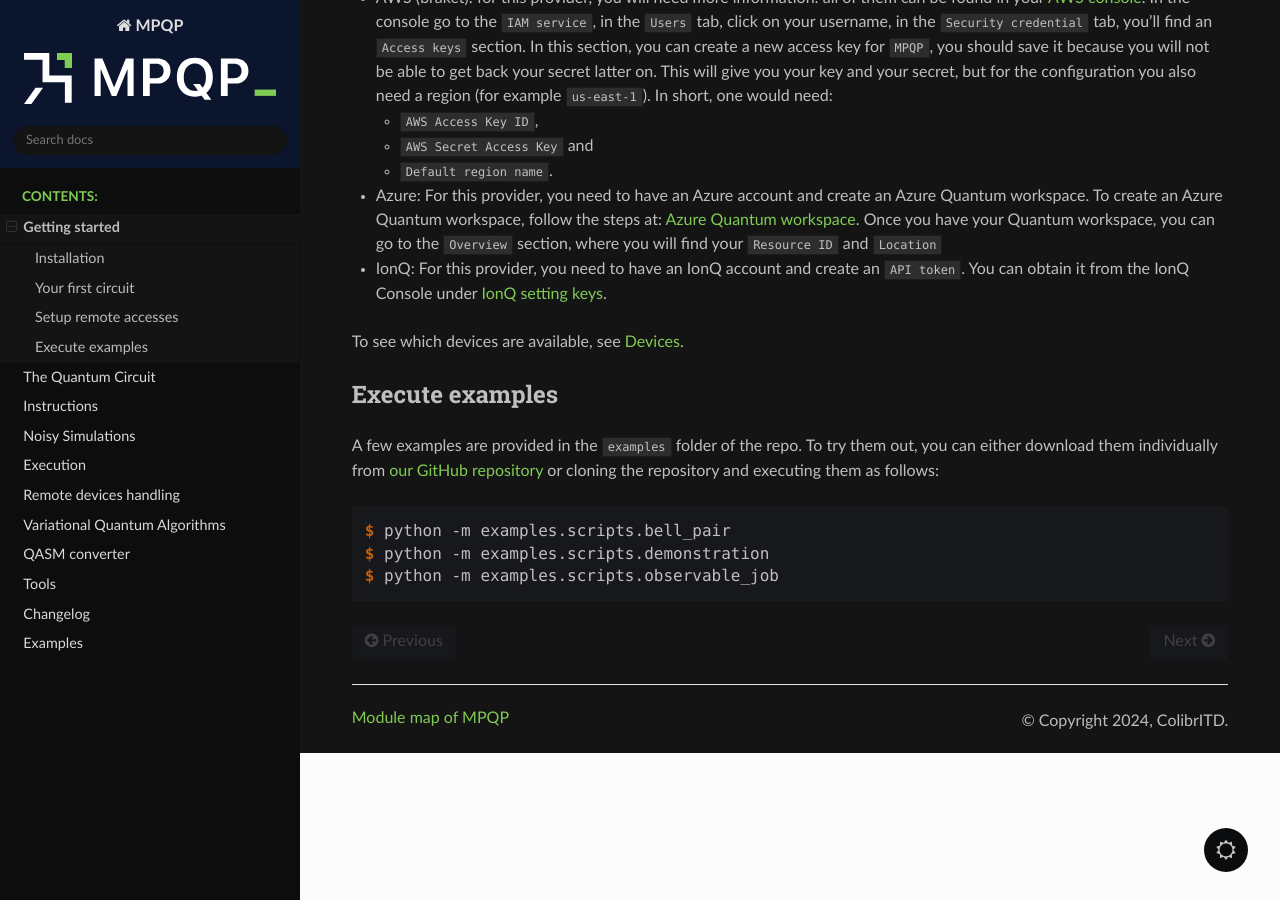
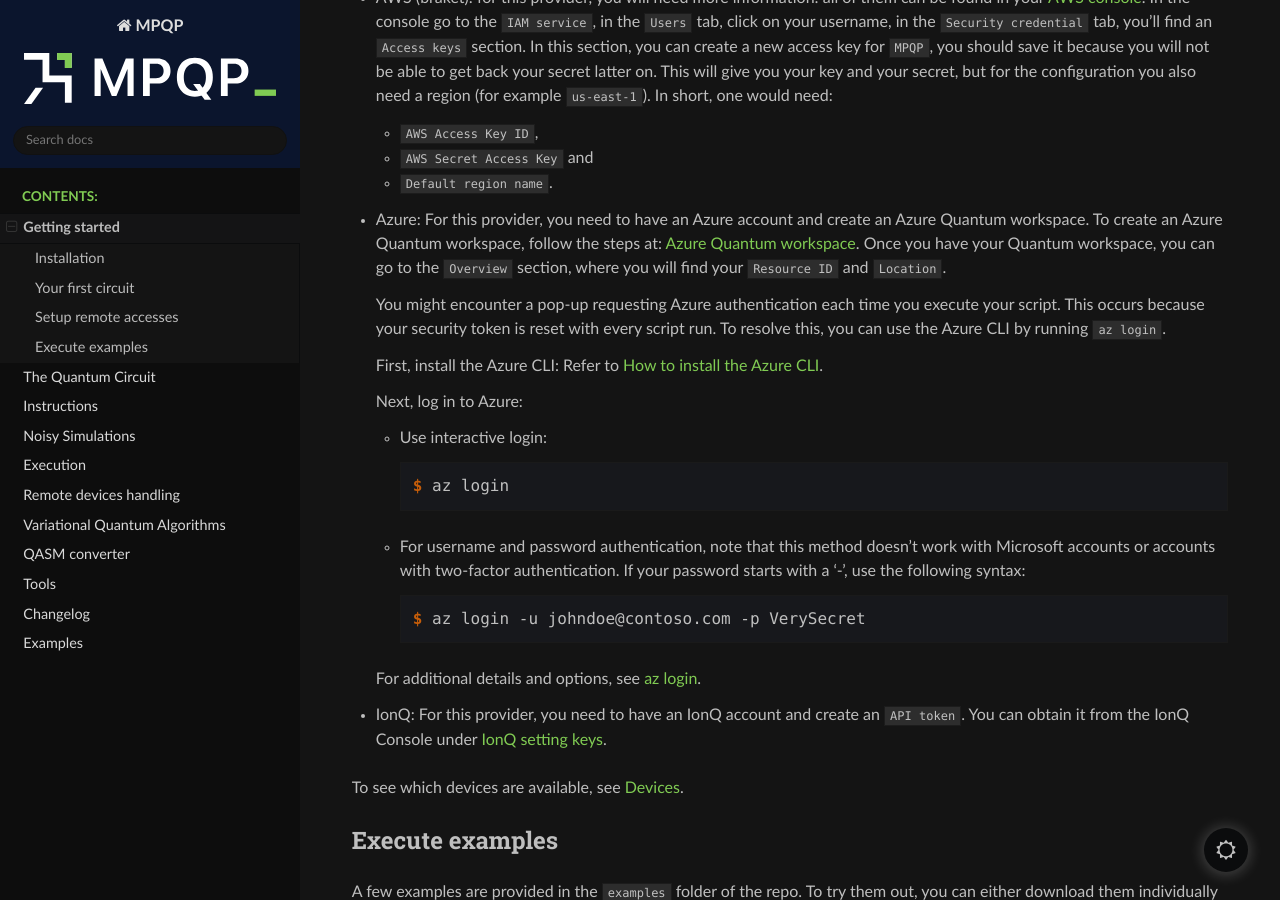
Before and after one commit to ColibrITD-SAS/mpqp, a Sphinx documentation site: the page built from docs/getting-started.rst, in a window 1280 px wide and 900 px high, scrolled down 1442 px. Built offline with Sphinx 7.4.7 and the Read the Docs theme 2.0.0, drawn with Linux system fonts in a browser that asks for light colours; pages that are not in the unit, such as notebooks, are missing from menus.

Commit message:
doc: solve pop-up with azure

```diff
--- a/docs/getting-started.rst
+++ b/docs/getting-started.rst
@@ -90,7 +90,30 @@ summed up here:
 - Azure: For this provider, you need to have an Azure account and create an Azure Quantum workspace.
   To create an Azure Quantum workspace, follow the steps at:
   `Azure Quantum workspace <https://learn.microsoft.com/en-us/azure/quantum/how-to-create-workspace?tabs=tabid-quick>`_.
-  Once you have your Quantum workspace, you can go to the ``Overview`` section, where you will find your ``Resource ID`` and ``Location``
+  Once you have your Quantum workspace, you can go to the ``Overview`` section, where you will find your ``Resource ID`` and ``Location``.
+
+  You might encounter a pop-up requesting Azure authentication each time you execute your script. This occurs because
+  your security token is reset with every script run. To resolve this, you can use the Azure CLI by running ``az login``.
+
+  First, install the Azure CLI: Refer to `How to install the Azure CLI <https://learn.microsoft.com/en-us/cli/azure/install-azure-cli>`_.
+
+  Next, log in to Azure:
+
+  - Use interactive login:
+
+    .. code-block:: console
+
+        $ az login
+
+  - For username and password authentication, note that this method doesn't work with Microsoft accounts or accounts with
+    two-factor authentication. If your password starts with a '-', use the following syntax:
+
+    .. code-block:: console
+
+        $ az login -u johndoe@contoso.com -p VerySecret
+
+  For additional details and options, see `az login <https://learn.microsoft.com/en-us/cli/azure/reference-index?view=azure-cli-latest#az-login>`_.
+
 - IonQ: For this provider, you need to have an IonQ account and create an ``API token``.
   You can obtain it from the IonQ Console under `IonQ setting keys <https://cloud.ionq.com/settings/keys>`_.
 
```
